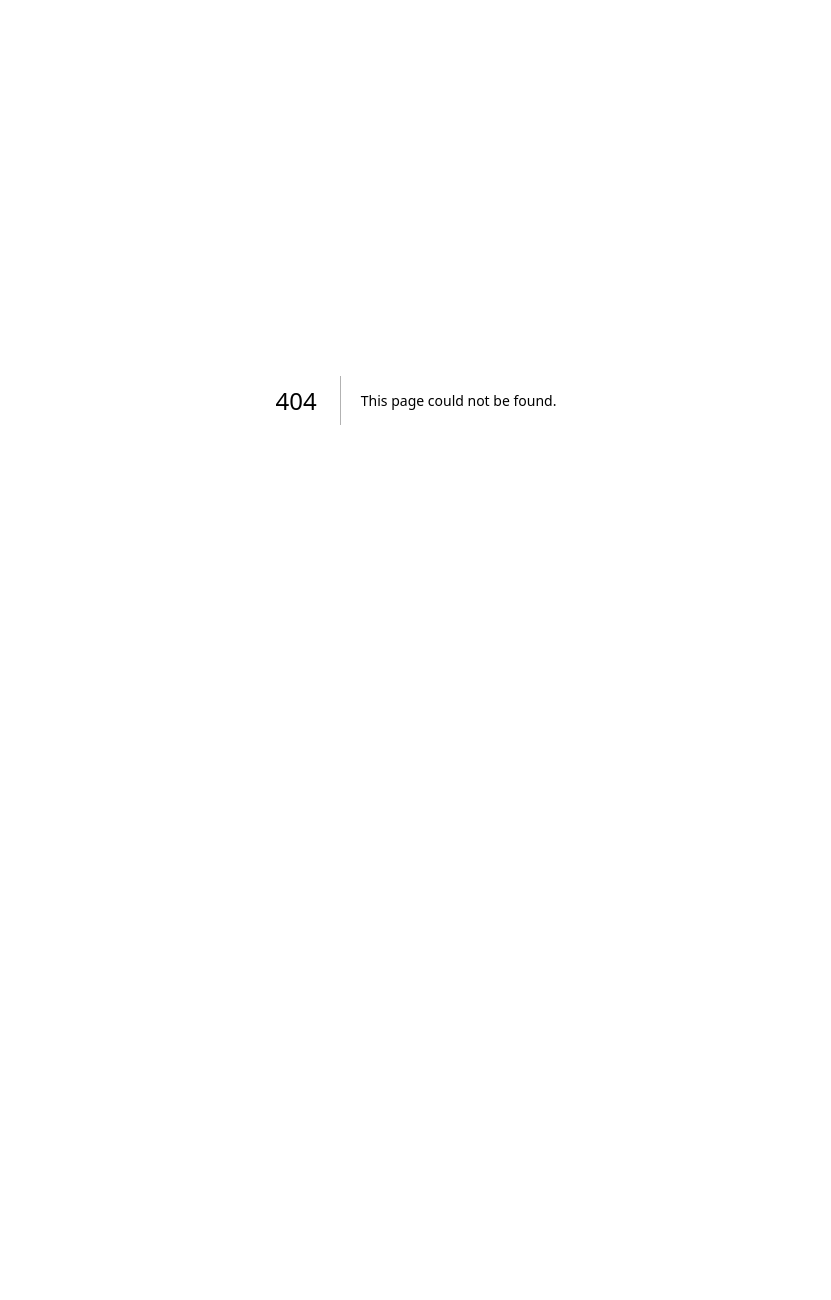
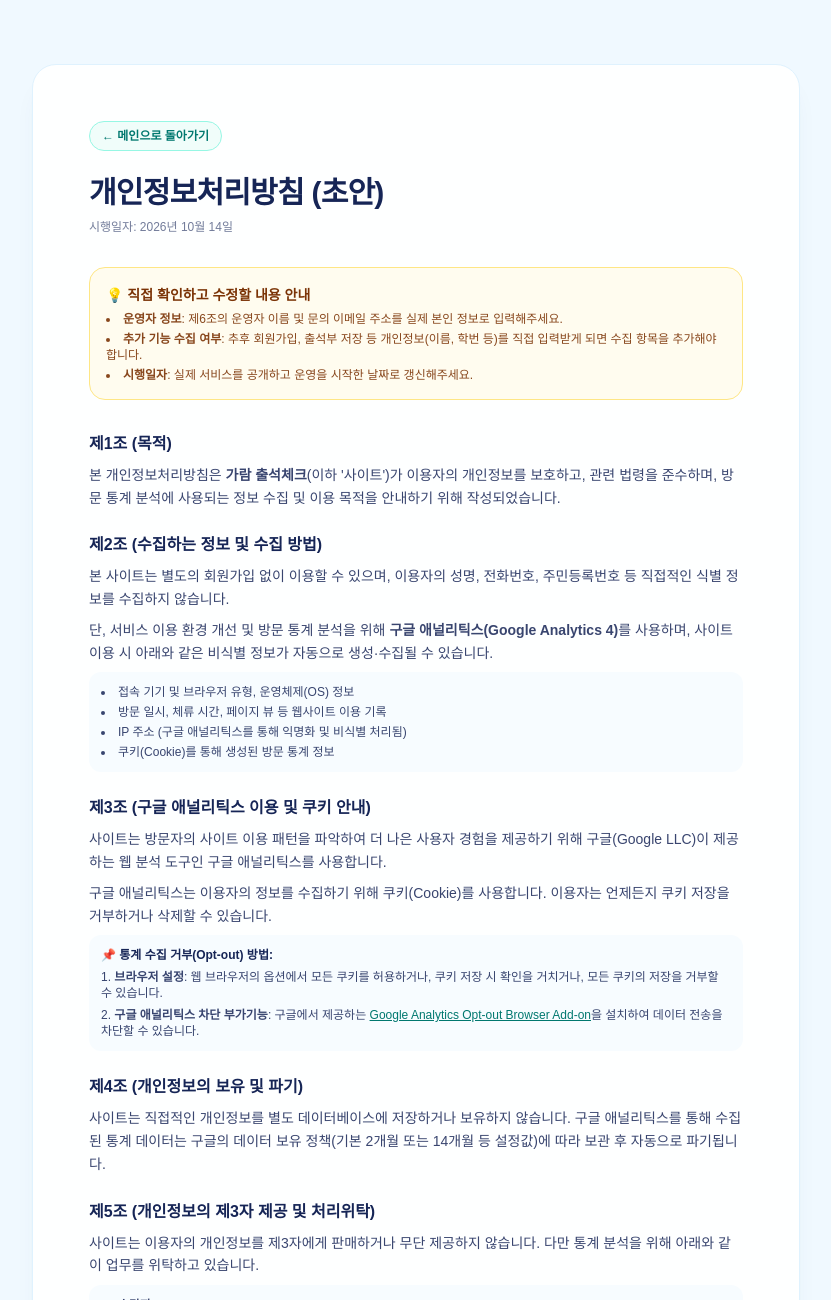
Before and after one commit to Gloria3513/my-first-site-demo, a Next.js app: page /privacy in a window 1280 px wide. Before the commit this address had no page. Shown: the top 1300 px of the page, without its empty margins (224-1055 px from the left). Before the commit the page ends 800 px from the top, so only its background shows below. Built offline with nearby package versions, Linux system fonts and the light colour scheme.

Commit message:
방문 통계 안내와 개인정보처리방침 초안

```diff
--- a/src/app/page.tsx
+++ b/src/app/page.tsx
@@ -1,4 +1,5 @@
 import Image from "next/image";
+import Link from "next/link";
 
 export default function Home() {
   return (
@@ -60,6 +61,17 @@ export default function Home() {
           오늘 처음 인터넷에 사이트를 올렸어요!
         </p>
       </div>
+
+      {/* 하단 푸터 안내 */}
+      <footer className="mt-8 text-center text-xs text-blue-950/60 leading-relaxed">
+        이 사이트는 방문 통계를 보려고 구글 애널리틱스를 써요 ·{" "}
+        <Link
+          href="/privacy"
+          className="underline underline-offset-2 hover:text-teal-700 transition-colors"
+        >
+          개인정보처리방침
+        </Link>
+      </footer>
     </main>
   );
 }
--- /dev/null
+++ b/src/app/privacy/page.tsx
@@ -0,0 +1,157 @@
+import type { Metadata } from "next";
+import Link from "next/link";
+
+export const metadata: Metadata = {
+  title: "개인정보처리방침 | 가람 출석체크",
+  description: "가람 출석체크 서비스의 개인정보처리방침 및 방문 통계 수집 안내입니다.",
+};
+
+export default function PrivacyPage() {
+  return (
+    <main className="min-h-screen bg-sky-50 text-blue-950 px-6 py-12 sm:px-10 sm:py-16">
+      <div className="max-w-3xl mx-auto bg-white/95 rounded-3xl shadow-xl shadow-sky-900/5 border border-sky-100 p-8 sm:p-12 md:p-14">
+        {/* 상단 네비게이션 */}
+        <div className="mb-6">
+          <Link
+            href="/"
+            className="inline-flex items-center text-xs font-semibold text-teal-700 bg-teal-50 border border-teal-200 px-3 py-1.5 rounded-full hover:bg-teal-100 transition-colors"
+          >
+            ← 메인으로 돌아가기
+          </Link>
+        </div>
+
+        {/* 제목 */}
+        <h1 className="text-2xl sm:text-3xl font-black tracking-tight text-blue-950 mb-2">
+          개인정보처리방침 (초안)
+        </h1>
+        <p className="text-xs text-blue-950/60 mb-8">
+          시행일자: 2026년 10월 14일
+        </p>
+
+        {/* 확인 및 수정 안내 박스 */}
+        <div className="mb-8 p-4 bg-amber-50/80 border border-amber-200 rounded-2xl text-xs sm:text-sm text-amber-950 leading-relaxed">
+          <p className="font-bold text-amber-900 mb-1">
+            💡 직접 확인하고 수정할 내용 안내
+          </p>
+          <ul className="list-disc list-inside space-y-1 text-amber-900/90 text-xs">
+            <li><strong>운영자 정보</strong>: 제6조의 운영자 이름 및 문의 이메일 주소를 실제 본인 정보로 입력해주세요.</li>
+            <li><strong>추가 기능 수집 여부</strong>: 추후 회원가입, 출석부 저장 등 개인정보(이름, 학번 등)를 직접 입력받게 되면 수집 항목을 추가해야 합니다.</li>
+            <li><strong>시행일자</strong>: 실제 서비스를 공개하고 운영을 시작한 날짜로 갱신해주세요.</li>
+          </ul>
+        </div>
+
+        <div className="space-y-6 text-sm text-blue-950/85 leading-relaxed">
+          <section>
+            <h2 className="text-base font-bold text-blue-950 mb-2">
+              제1조 (목적)
+            </h2>
+            <p>
+              본 개인정보처리방침은 <strong>가람 출석체크</strong>(이하 &apos;사이트&apos;)가 이용자의 개인정보를 보호하고, 관련 법령을 준수하며, 방문 통계 분석에 사용되는 정보 수집 및 이용 목적을 안내하기 위해 작성되었습니다.
+            </p>
+          </section>
+
+          <section>
+            <h2 className="text-base font-bold text-blue-950 mb-2">
+              제2조 (수집하는 정보 및 수집 방법)
+            </h2>
+            <p className="mb-2">
+              본 사이트는 별도의 회원가입 없이 이용할 수 있으며, 이용자의 성명, 전화번호, 주민등록번호 등 직접적인 식별 정보를 수집하지 않습니다.
+            </p>
+            <p className="mb-2">
+              단, 서비스 이용 환경 개선 및 방문 통계 분석을 위해 <strong>구글 애널리틱스(Google Analytics 4)</strong>를 사용하며, 사이트 이용 시 아래와 같은 비식별 정보가 자동으로 생성·수집될 수 있습니다.
+            </p>
+            <ul className="list-disc list-inside bg-sky-50/50 p-3 rounded-xl space-y-1 text-xs">
+              <li>접속 기기 및 브라우저 유형, 운영체제(OS) 정보</li>
+              <li>방문 일시, 체류 시간, 페이지 뷰 등 웹사이트 이용 기록</li>
+              <li>IP 주소 (구글 애널리틱스를 통해 익명화 및 비식별 처리됨)</li>
+              <li>쿠키(Cookie)를 통해 생성된 방문 통계 정보</li>
+            </ul>
+          </section>
+
+          <section>
+            <h2 className="text-base font-bold text-blue-950 mb-2">
+              제3조 (구글 애널리틱스 이용 및 쿠키 안내)
+            </h2>
+            <p className="mb-2">
+              사이트는 방문자의 사이트 이용 패턴을 파악하여 더 나은 사용자 경험을 제공하기 위해 구글(Google LLC)이 제공하는 웹 분석 도구인 구글 애널리틱스를 사용합니다.
+            </p>
+            <p className="mb-2">
+              구글 애널리틱스는 이용자의 정보를 수집하기 위해 쿠키(Cookie)를 사용합니다. 이용자는 언제든지 쿠키 저장을 거부하거나 삭제할 수 있습니다.
+            </p>
+            <div className="bg-sky-50/50 p-3 rounded-xl text-xs space-y-1.5">
+              <p className="font-semibold text-blue-950">📌 통계 수집 거부(Opt-out) 방법:</p>
+              <p>
+                1. <strong>브라우저 설정</strong>: 웹 브라우저의 옵션에서 모든 쿠키를 허용하거나, 쿠키 저장 시 확인을 거치거나, 모든 쿠키의 저장을 거부할 수 있습니다.
+              </p>
+              <p>
+                2. <strong>구글 애널리틱스 차단 부가기능</strong>: 구글에서 제공하는{" "}
+                <a
+                  href="https://tools.google.com/dlpage/gaoptout"
+                  target="_blank"
+                  rel="noopener noreferrer"
+                  className="text-teal-700 underline font-medium"
+                >
+                  Google Analytics Opt-out Browser Add-on
+                </a>
+                을 설치하여 데이터 전송을 차단할 수 있습니다.
+              </p>
+            </div>
+          </section>
+
+          <section>
+            <h2 className="text-base font-bold text-blue-950 mb-2">
+              제4조 (개인정보의 보유 및 파기)
+            </h2>
+            <p>
+              사이트는 직접적인 개인정보를 별도 데이터베이스에 저장하거나 보유하지 않습니다. 구글 애널리틱스를 통해 수집된 통계 데이터는 구글의 데이터 보유 정책(기본 2개월 또는 14개월 등 설정값)에 따라 보관 후 자동으로 파기됩니다.
+            </p>
+          </section>
+
+          <section>
+            <h2 className="text-base font-bold text-blue-950 mb-2">
+              제5조 (개인정보의 제3자 제공 및 처리위탁)
+            </h2>
+            <p className="mb-2">
+              사이트는 이용자의 개인정보를 제3자에게 판매하거나 무단 제공하지 않습니다. 다만 통계 분석을 위해 아래와 같이 업무를 위탁하고 있습니다.
+            </p>
+            <ul className="list-disc list-inside bg-sky-50/50 p-3 rounded-xl text-xs space-y-1">
+              <li><strong>수탁자</strong>: Google LLC</li>
+              <li><strong>위탁 업무 내용</strong>: 웹사이트 방문자 통계 분석 및 서비스 이용 행태 파악</li>
+            </ul>
+          </section>
+
+          <section>
+            <h2 className="text-base font-bold text-blue-950 mb-2">
+              제6조 (운영자 정보 및 문의처)
+            </h2>
+            <div className="p-3.5 bg-sky-50/60 border border-sky-100 rounded-xl text-xs space-y-1.5">
+              <p>사이트 운영 및 개인정보 관련 문의사항은 아래 연락처로 문의해주시기 바랍니다.</p>
+              <p>• <strong>서비스명</strong>: 가람 출석체크</p>
+              <p>• <strong>운영자</strong>: 김가람</p>
+              <p>• <strong>문의 이메일</strong>: [이메일 주소를 입력해주세요, 예: contact@example.com]</p>
+            </div>
+          </section>
+
+          <section>
+            <h2 className="text-base font-bold text-blue-950 mb-2">
+              제7조 (방침 변경 및 고지)
+            </h2>
+            <p>
+              본 개인정보처리방침의 내용 추가, 삭제 및 수정이 있을 경우 변경사항의 시행 최소 7일 전부터 웹사이트 공지사항 또는 사이트 하단을 통해 고지할 것입니다.
+            </p>
+          </section>
+        </div>
+
+        {/* 하단 돌아가기 버튼 */}
+        <div className="mt-10 pt-6 border-t border-sky-100 text-center">
+          <Link
+            href="/"
+            className="inline-flex items-center gap-1.5 text-sm font-semibold text-teal-700 hover:text-teal-900 transition-colors"
+          >
+            ← 메인 페이지로 돌아가기
+          </Link>
+        </div>
+      </div>
+    </main>
+  );
+}
--- a/src/app/sitemap.ts
+++ b/src/app/sitemap.ts
@@ -6,5 +6,9 @@ export default function sitemap(): MetadataRoute.Sitemap {
       url: "https://garam-attendance.vercel.app",
       lastModified: new Date(),
     },
+    {
+      url: "https://garam-attendance.vercel.app/privacy",
+      lastModified: new Date(),
+    },
   ];
 }
```
